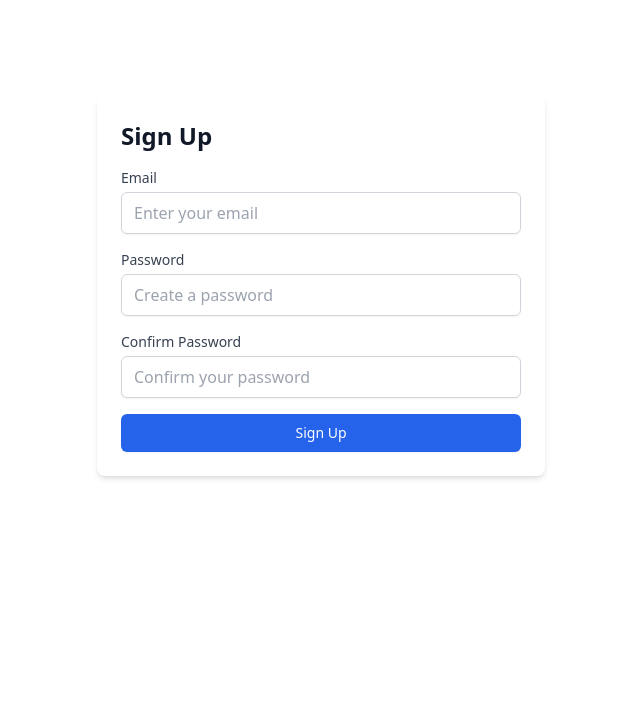
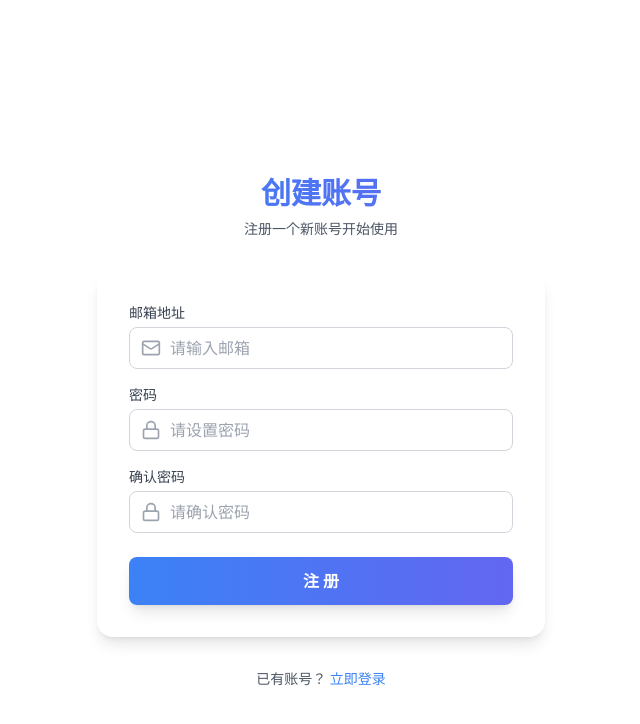
Before and after one commit to lfhwnqe/english-sst, a Next.js app: page /auth/signup in a window 1280 px wide. Shown: the top 724 px of the page, without its empty margins (319-959 px from the left). Built offline with nearby package versions, Linux system fonts and the light colour scheme; no server answers.

Commit message:
feat: enhance login and signup pages with improved UI and functionality; add icons for email and password fields, update layout for better user experience, and implement loading indicators for form submissions

```diff
--- a/app/auth/login/page.tsx
+++ b/app/auth/login/page.tsx
@@ -1,6 +1,7 @@
 "use client";
 import { useState } from "react";
 import { useRouter } from "next/navigation";
+import { Mail, Lock, Loader2 } from "lucide-react";
 
 export default function Login() {
   const router = useRouter();
@@ -56,48 +57,112 @@ export default function Login() {
   };
 
   return (
-    <div className="max-w-md mx-auto mt-8 p-6 bg-white rounded shadow">
-      <form onSubmit={handleSubmit}>
-        <h2 className="text-2xl font-bold mb-6">Login</h2>
+    <div className="min-h-[calc(100vh-4rem)] flex items-center justify-center px-4 sm:px-6 lg:px-8">
+      <div className="w-full max-w-md space-y-8">
+        {/* Logo/Title Section */}
+        <div className="text-center">
+          <h2 className="text-3xl font-bold bg-clip-text text-transparent bg-gradient-to-r from-blue-500 to-indigo-500 dark:from-blue-400 dark:to-indigo-400">
+            欢迎回来
+          </h2>
+          <p className="mt-2 text-sm text-gray-600 dark:text-gray-400">
+            登录您的账户以继续
+          </p>
+        </div>
+
+        {/* Form Section */}
+        <form
+          onSubmit={handleSubmit}
+          className="mt-8 space-y-6 bg-white dark:bg-gray-800 p-8 rounded-2xl shadow-lg"
+        >
           <div className="space-y-4">
+            {/* Email Input */}
+            <div>
+              <label className="block text-sm font-medium text-gray-700 dark:text-gray-300 mb-1">
+                邮箱地址
+              </label>
+              <div className="relative">
+                <div className="absolute inset-y-0 left-0 pl-3 flex items-center pointer-events-none">
+                  <Mail className="h-5 w-5 text-gray-400" />
+                </div>
                 <input
                   type="email"
                   value={email}
                   onChange={(e) => setEmail(e.target.value)}
-            placeholder="Email"
                   required
-            className="w-full p-2 border rounded"
+                  className="block w-full pl-10 pr-3 py-2 border border-gray-300 dark:border-gray-600 rounded-lg
+                    bg-white dark:bg-gray-700 text-gray-900 dark:text-white
+                    focus:outline-none focus:ring-2 focus:ring-blue-500 dark:focus:ring-blue-400
+                    placeholder:text-gray-400 dark:placeholder:text-gray-500"
+                  placeholder="请输入邮箱"
                 />
+              </div>
+            </div>
+
+            {/* Password Input */}
+            <div>
+              <label className="block text-sm font-medium text-gray-700 dark:text-gray-300 mb-1">
+                密码
+              </label>
+              <div className="relative">
+                <div className="absolute inset-y-0 left-0 pl-3 flex items-center pointer-events-none">
+                  <Lock className="h-5 w-5 text-gray-400" />
+                </div>
                 <input
                   type="password"
                   value={password}
                   onChange={(e) => setPassword(e.target.value)}
-            placeholder="Password"
                   required
-            className="w-full p-2 border rounded"
+                  className="block w-full pl-10 pr-3 py-2 border border-gray-300 dark:border-gray-600 rounded-lg
+                    bg-white dark:bg-gray-700 text-gray-900 dark:text-white
+                    focus:outline-none focus:ring-2 focus:ring-blue-500 dark:focus:ring-blue-400
+                    placeholder:text-gray-400 dark:placeholder:text-gray-500"
+                  placeholder="请输入密码"
                 />
+              </div>
+            </div>
+          </div>
+
+          {/* Error Message */}
+          {error && (
+            <div className="bg-red-50 dark:bg-red-900/30 text-red-500 dark:text-red-400 p-3 rounded-lg text-sm">
+              {error}
+            </div>
+          )}
+
+          {/* Submit Button */}
           <button
             type="submit"
             disabled={loading}
-            className="w-full py-2 px-4 bg-blue-500 text-white rounded hover:bg-blue-600 disabled:opacity-50"
+            className="w-full flex justify-center items-center py-3 px-4
+              bg-gradient-to-r from-blue-500 to-indigo-500 hover:from-blue-600 hover:to-indigo-600
+              dark:from-blue-600 dark:to-indigo-600 dark:hover:from-blue-700 dark:hover:to-indigo-700
+              text-white font-semibold rounded-lg shadow-lg hover:shadow-xl
+              focus:outline-none focus:ring-2 focus:ring-offset-2 focus:ring-blue-500
+              disabled:opacity-50 disabled:cursor-not-allowed
+              transition-all duration-300"
           >
-            {loading ? "Logging in..." : "Login"}
+            {loading ? (
+              <Loader2 className="w-5 h-5 animate-spin" />
+            ) : (
+              "登 录"
+            )}
           </button>
-        </div>
-        {error && <p className="mt-4 text-red-500">{error}</p>}
         </form>
 
-      <div className="mt-4 text-center">
-        <p className="text-gray-600">
+        {/* Sign Up Link */}
+        <div className="text-center">
+          <p className="text-sm text-gray-600 dark:text-gray-400">
             还没有账号？{" "}
             <button
               onClick={() => router.push("/auth/signup")}
-            className="text-blue-500 hover:text-blue-600"
+              className="font-medium text-blue-500 hover:text-blue-600 dark:text-blue-400 dark:hover:text-blue-300
+                focus:outline-none focus:underline transition-colors duration-300"
             >
               立即注册
             </button>
           </p>
         </div>
       </div>
+    </div>
   );
 }
--- a/app/auth/signup/page.tsx
+++ b/app/auth/signup/page.tsx
@@ -1,6 +1,7 @@
 "use client";
 import { useState } from "react";
 import { useRouter } from "next/navigation";
+import { Mail, Lock, KeyRound, Loader2 } from "lucide-react";
 
 export default function SignUp() {
   const router = useRouter();
@@ -123,122 +124,194 @@ export default function SignUp() {
   };
 
   return (
-    <div className="max-w-md mx-auto mt-8 p-6 bg-white rounded-lg shadow-md">
+    <div className="min-h-[calc(100vh-4rem)] flex items-center justify-center px-4 sm:px-6 lg:px-8">
+      <div className="w-full max-w-md space-y-8">
+        {/* Title Section */}
+        <div className="text-center">
+          <h2 className="text-3xl font-bold bg-clip-text text-transparent bg-gradient-to-r from-blue-500 to-indigo-500 dark:from-blue-400 dark:to-indigo-400">
+            {step === "signup" ? "创建账号" : "验证邮箱"}
+          </h2>
+          <p className="mt-2 text-sm text-gray-600 dark:text-gray-400">
+            {step === "signup"
+              ? "注册一个新账号开始使用"
+              : "我们已发送验证码到您的邮箱"}
+          </p>
+        </div>
+
+        {/* Form Section */}
         {step === "signup" ? (
-        <form onSubmit={handleSignup} className="space-y-4">
-          <h2 className="text-2xl font-bold text-gray-900">Sign Up</h2>
-
+          <form onSubmit={handleSignup} className="mt-8 space-y-6 bg-white dark:bg-gray-800 p-8 rounded-2xl shadow-lg">
+            <div className="space-y-4">
+              {/* Email Input */}
               <div>
-            <label
-              htmlFor="email"
-              className="block text-sm font-medium text-gray-700"
-            >
-              Email
+                <label className="block text-sm font-medium text-gray-700 dark:text-gray-300 mb-1">
+                  邮箱地址
                 </label>
+                <div className="relative">
+                  <div className="absolute inset-y-0 left-0 pl-3 flex items-center pointer-events-none">
+                    <Mail className="h-5 w-5 text-gray-400" />
+                  </div>
                   <input
-              id="email"
                     name="email"
                     type="email"
                     required
                     value={formData.email}
                     onChange={handleChange}
-              className="mt-1 block w-full px-3 py-2 border border-gray-300 rounded-md shadow-sm focus:outline-none focus:ring-blue-500 focus:border-blue-500"
-              placeholder="Enter your email"
+                    className="block w-full pl-10 pr-3 py-2 border border-gray-300 dark:border-gray-600 rounded-lg
+                      bg-white dark:bg-gray-700 text-gray-900 dark:text-white
+                      focus:outline-none focus:ring-2 focus:ring-blue-500 dark:focus:ring-blue-400
+                      placeholder:text-gray-400 dark:placeholder:text-gray-500"
+                    placeholder="请输入邮箱"
                   />
                 </div>
+              </div>
 
+              {/* Password Input */}
               <div>
-            <label
-              htmlFor="password"
-              className="block text-sm font-medium text-gray-700"
-            >
-              Password
+                <label className="block text-sm font-medium text-gray-700 dark:text-gray-300 mb-1">
+                  密码
                 </label>
+                <div className="relative">
+                  <div className="absolute inset-y-0 left-0 pl-3 flex items-center pointer-events-none">
+                    <Lock className="h-5 w-5 text-gray-400" />
+                  </div>
                   <input
-              id="password"
                     name="password"
                     type="password"
                     required
                     value={formData.password}
                     onChange={handleChange}
-              className="mt-1 block w-full px-3 py-2 border border-gray-300 rounded-md shadow-sm focus:outline-none focus:ring-blue-500 focus:border-blue-500"
-              placeholder="Create a password"
+                    className="block w-full pl-10 pr-3 py-2 border border-gray-300 dark:border-gray-600 rounded-lg
+                      bg-white dark:bg-gray-700 text-gray-900 dark:text-white
+                      focus:outline-none focus:ring-2 focus:ring-blue-500 dark:focus:ring-blue-400
+                      placeholder:text-gray-400 dark:placeholder:text-gray-500"
+                    placeholder="请设置密码"
                   />
                 </div>
+              </div>
 
+              {/* Confirm Password Input */}
               <div>
-            <label
-              htmlFor="confirmPassword"
-              className="block text-sm font-medium text-gray-700"
-            >
-              Confirm Password
+                <label className="block text-sm font-medium text-gray-700 dark:text-gray-300 mb-1">
+                  确认密码
                 </label>
+                <div className="relative">
+                  <div className="absolute inset-y-0 left-0 pl-3 flex items-center pointer-events-none">
+                    <Lock className="h-5 w-5 text-gray-400" />
+                  </div>
                   <input
-              id="confirmPassword"
                     name="confirmPassword"
                     type="password"
                     required
                     value={formData.confirmPassword}
                     onChange={handleChange}
-              className="mt-1 block w-full px-3 py-2 border border-gray-300 rounded-md shadow-sm focus:outline-none focus:ring-blue-500 focus:border-blue-500"
-              placeholder="Confirm your password"
+                    className="block w-full pl-10 pr-3 py-2 border border-gray-300 dark:border-gray-600 rounded-lg
+                      bg-white dark:bg-gray-700 text-gray-900 dark:text-white
+                      focus:outline-none focus:ring-2 focus:ring-blue-500 dark:focus:ring-blue-400
+                      placeholder:text-gray-400 dark:placeholder:text-gray-500"
+                    placeholder="请确认密码"
                   />
                 </div>
+              </div>
+            </div>
+
+            {error && (
+              <div className="bg-red-50 dark:bg-red-900/30 text-red-500 dark:text-red-400 p-3 rounded-lg text-sm">
+                {error}
+              </div>
+            )}
 
             <button
               type="submit"
               disabled={loading}
-            className="w-full py-2 px-4 border border-transparent rounded-md shadow-sm text-sm font-medium text-white bg-blue-600 hover:bg-blue-700 focus:outline-none focus:ring-2 focus:ring-offset-2 focus:ring-blue-500 disabled:opacity-50"
+              className="w-full flex justify-center items-center py-3 px-4
+                bg-gradient-to-r from-blue-500 to-indigo-500 hover:from-blue-600 hover:to-indigo-600
+                dark:from-blue-600 dark:to-indigo-600 dark:hover:from-blue-700 dark:hover:to-indigo-700
+                text-white font-semibold rounded-lg shadow-lg hover:shadow-xl
+                focus:outline-none focus:ring-2 focus:ring-offset-2 focus:ring-blue-500
+                disabled:opacity-50 disabled:cursor-not-allowed
+                transition-all duration-300"
             >
-            {loading ? "Signing up..." : "Sign Up"}
+              {loading ? <Loader2 className="w-5 h-5 animate-spin" /> : "注 册"}
             </button>
           </form>
         ) : (
-        <form onSubmit={handleVerification} className="space-y-4">
-          <h2 className="text-2xl font-bold text-gray-900">Verify Email</h2>
-          <p className="text-sm text-gray-600">
-            We have sent a verification code to your email. Please enter it below.
-          </p>
-
+          <form onSubmit={handleVerification} className="mt-8 space-y-6 bg-white dark:bg-gray-800 p-8 rounded-2xl shadow-lg">
+            <div className="space-y-4">
+              {/* Verification Code Input */}
               <div>
-            <label
-              htmlFor="verificationCode"
-              className="block text-sm font-medium text-gray-700"
-            >
-              Verification Code
+                <label className="block text-sm font-medium text-gray-700 dark:text-gray-300 mb-1">
+                  验证码
                 </label>
+                <div className="relative">
+                  <div className="absolute inset-y-0 left-0 pl-3 flex items-center pointer-events-none">
+                    <KeyRound className="h-5 w-5 text-gray-400" />
+                  </div>
                   <input
-              id="verificationCode"
                     name="verificationCode"
                     type="text"
                     required
                     value={formData.verificationCode}
                     onChange={handleChange}
-              className="mt-1 block w-full px-3 py-2 border border-gray-300 rounded-md shadow-sm focus:outline-none focus:ring-blue-500 focus:border-blue-500"
-              placeholder="Enter verification code"
+                    className="block w-full pl-10 pr-3 py-2 border border-gray-300 dark:border-gray-600 rounded-lg
+                      bg-white dark:bg-gray-700 text-gray-900 dark:text-white
+                      focus:outline-none focus:ring-2 focus:ring-blue-500 dark:focus:ring-blue-400
+                      placeholder:text-gray-400 dark:placeholder:text-gray-500"
+                    placeholder="请输入验证码"
                   />
                 </div>
+              </div>
+            </div>
 
+            {error && (
+              <div className="bg-red-50 dark:bg-red-900/30 text-red-500 dark:text-red-400 p-3 rounded-lg text-sm">
+                {error}
+              </div>
+            )}
+
+            <div className="space-y-3">
               <button
                 type="submit"
                 disabled={loading}
-            className="w-full py-2 px-4 border border-transparent rounded-md shadow-sm text-sm font-medium text-white bg-blue-600 hover:bg-blue-700 focus:outline-none focus:ring-2 focus:ring-offset-2 focus:ring-blue-500 disabled:opacity-50"
+                className="w-full flex justify-center items-center py-3 px-4
+                  bg-gradient-to-r from-blue-500 to-indigo-500 hover:from-blue-600 hover:to-indigo-600
+                  dark:from-blue-600 dark:to-indigo-600 dark:hover:from-blue-700 dark:hover:to-indigo-700
+                  text-white font-semibold rounded-lg shadow-lg hover:shadow-xl
+                  focus:outline-none focus:ring-2 focus:ring-offset-2 focus:ring-blue-500
+                  disabled:opacity-50 disabled:cursor-not-allowed
+                  transition-all duration-300"
               >
-            {loading ? "Verifying..." : "Verify Email"}
+                {loading ? <Loader2 className="w-5 h-5 animate-spin" /> : "验证邮箱"}
               </button>
 
               <button
                 type="button"
                 onClick={handleResendCode}
                 disabled={loading}
-            className="w-full py-2 px-4 text-sm text-blue-600 hover:text-blue-500 focus:outline-none disabled:opacity-50"
+                className="w-full text-sm text-blue-500 hover:text-blue-600 dark:text-blue-400
+                  dark:hover:text-blue-300 focus:outline-none focus:underline
+                  transition-colors duration-300 disabled:opacity-50"
               >
-            Resend verification code
+                重新发送验证码
               </button>
+            </div>
           </form>
         )}
 
-      {error && <p className="mt-4 text-sm text-red-600">{error}</p>}
+        {/* Login Link */}
+        <div className="text-center">
+          <p className="text-sm text-gray-600 dark:text-gray-400">
+            已有账号？{" "}
+            <button
+              onClick={() => router.push("/auth/login")}
+              className="font-medium text-blue-500 hover:text-blue-600 dark:text-blue-400 dark:hover:text-blue-300
+                focus:outline-none focus:underline transition-colors duration-300"
+            >
+              立即登录
+            </button>
+          </p>
+        </div>
+      </div>
     </div>
   );
 }
```
Lines whose indentation alone changed are shown as unchanged.
